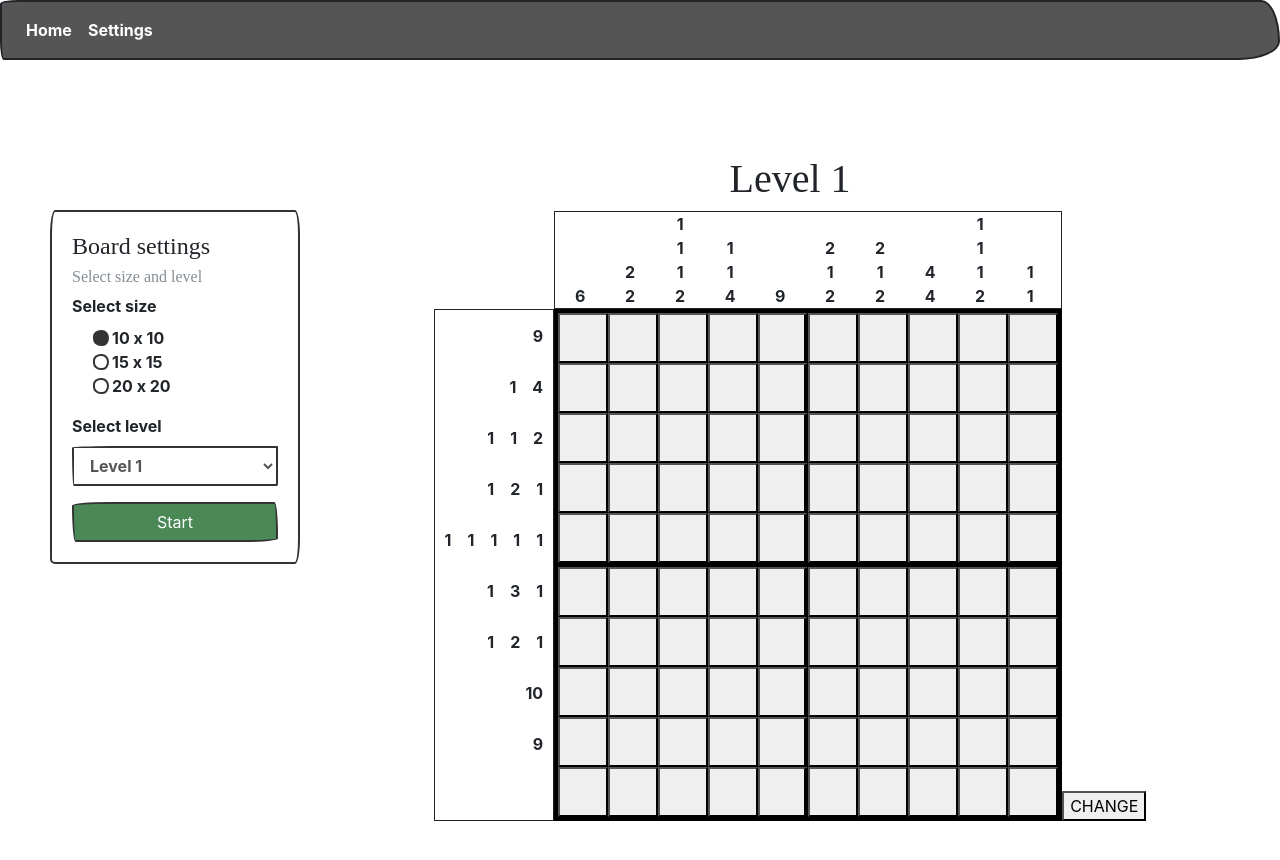
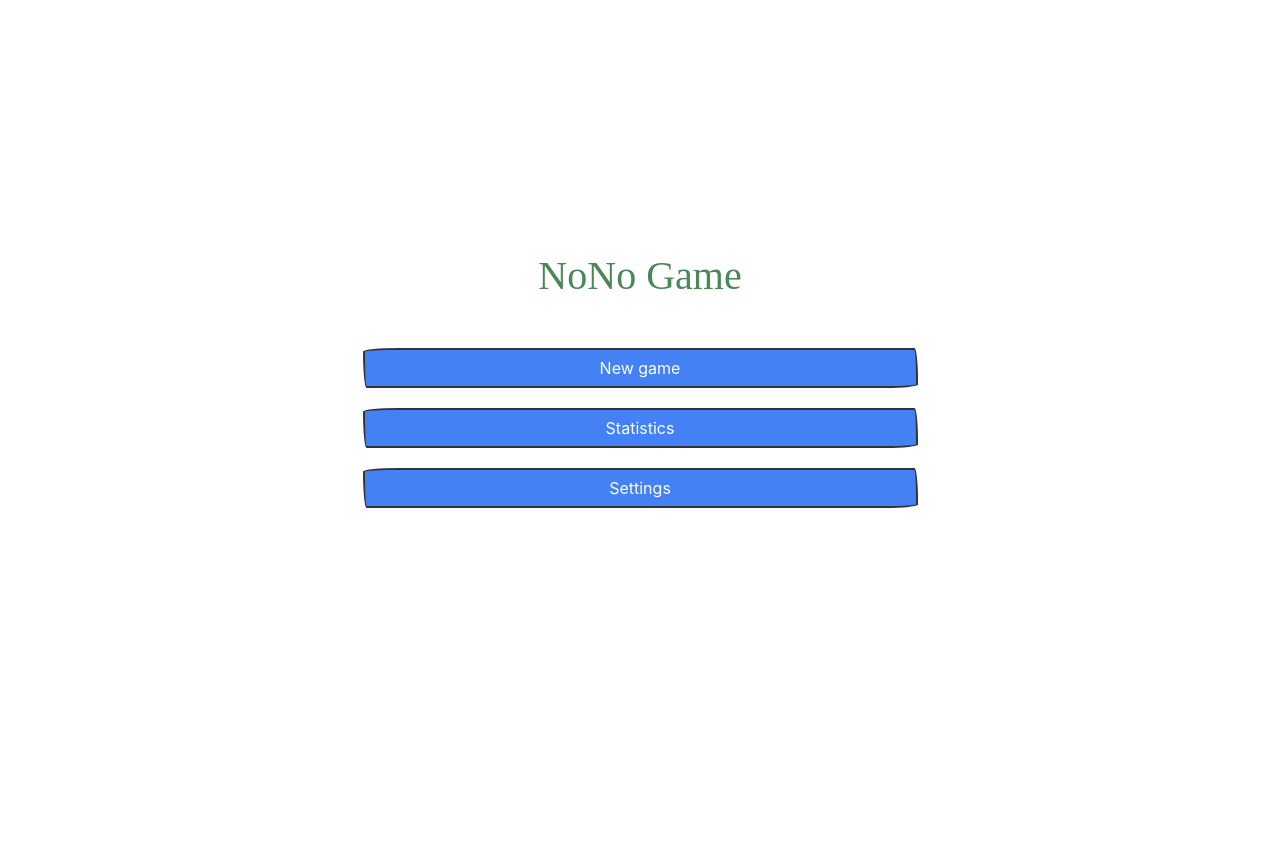
Before and after one commit to mkriventsev/KAJ-SEM, a React (Create React App) app: page / in a window 1280 px wide. Shown: the top 860 px of the page. After the commit the page ends 800 px from the top, so only its background shows below. Built offline with nearby package versions, Linux system fonts and the light colour scheme; a web font is replaced by a local one.

Commit message:
add pages navigation

```diff
--- a/package.json
+++ b/package.json
@@ -8,6 +8,7 @@
     "@testing-library/user-event": "^7.2.1",
     "react": "^16.13.1",
     "react-dom": "^16.13.1",
+    "react-router-dom": "^5.2.0",
     "react-scripts": "3.4.1"
   },
   "scripts": {
--- a/src/components/Navigation/index.jsx
+++ b/src/components/Navigation/index.jsx
@@ -1,4 +1,5 @@
 import React, { Component } from 'react'
+import { Link } from 'react-router-dom'
 
 export default class Navigation extends Component {
     render() {
@@ -9,10 +10,14 @@ export default class Navigation extends Component {
                     <div>
                         <ul class="navbar-nav mr-auto">
                             <li class="nav-item active">
-                                <a class="nav-link" href="#">Home</a>
+                            <Link class="nav-link" to="/">
+                                <div>Home</div>
+                                </Link>
                             </li>
                             <li class="nav-item">
-                                <a class="nav-link" href="#">Settings</a>
+                            <Link class="nav-link" to="/settings">
+                                <div>Settings</div>
+                                </Link>
                             </li>
                         </ul>
                     </div>
--- a/src/index.js
+++ b/src/index.js
@@ -4,11 +4,25 @@ import './index.css';
 import * as serviceWorker from './serviceWorker';
 import HomeScreen from './screens/HomeScreen';
 import GameScreen from './screens/GameScreen';
+import {
+  BrowserRouter as Router,
+  Switch,
+  Route,
+} from "react-router-dom";
+
 
 ReactDOM.render(
   <React.StrictMode>
-    {/* <HomeScreen /> */}
-    <GameScreen />
+    <Router>
+      <Switch>
+        <Route exact path="/">
+          <HomeScreen />
+        </Route>
+        <Route path="/game">
+          <GameScreen />
+        </Route>
+      </Switch>
+    </Router>
   </React.StrictMode>,
   document.getElementById('root')
 );
--- a/src/screens/HomeScreen/index.jsx
+++ b/src/screens/HomeScreen/index.jsx
@@ -1,5 +1,6 @@
 import React, { Component } from 'react'
 import './styles.scss'
+import { Link } from 'react-router-dom'
 
 export default class HomeScreen extends Component {
     render() {
@@ -7,9 +8,21 @@ export default class HomeScreen extends Component {
             <div className='container'>
                 <h1 className='header'>NoNo Game</h1>
                 <nav className='menu-list'>
-                    <button type="button" class="btn btn-primary menu-button">New game</button>
-                    <button type="button" class="btn btn-primary menu-button">Statistics</button>
-                    <button type="button" class="btn btn-primary menu-button">Settings</button>
+                    <div className='menu-item'>
+                        <Link to="/game">
+                            <button type="button" className="btn btn-primary menu-button">New game</button>
+                        </Link>
+                    </div>
+                    <div className='menu-item'>
+                        <Link to="/statistics">
+                            <button type="button" className="btn btn-primary menu-button">Statistics</button>
+                        </Link>
+                    </div>
+                    <div className='menu-item'>
+                        <Link to="/settings">
+                            <button type="button" className="btn btn-primary menu-button">Settings</button>
+                        </Link>
+                    </div>
                 </nav>
 
             </div>
--- a/src/screens/HomeScreen/styles.scss
+++ b/src/screens/HomeScreen/styles.scss
@@ -17,10 +17,15 @@
     margin: 30px auto;
     flex-direction: column ;
 
+    .menu-item {
+        width: 100%;
+    }
+
     .menu-button{
         margin: 10px 0;
         background-color: $blue;
         font-size: 16px;
+        width: 100%;
         &:hover{
             background-color: darken($blue, 20%);
 
```
Also changed, not shown: 1 other file (tests, documents, lock files or other folders).
